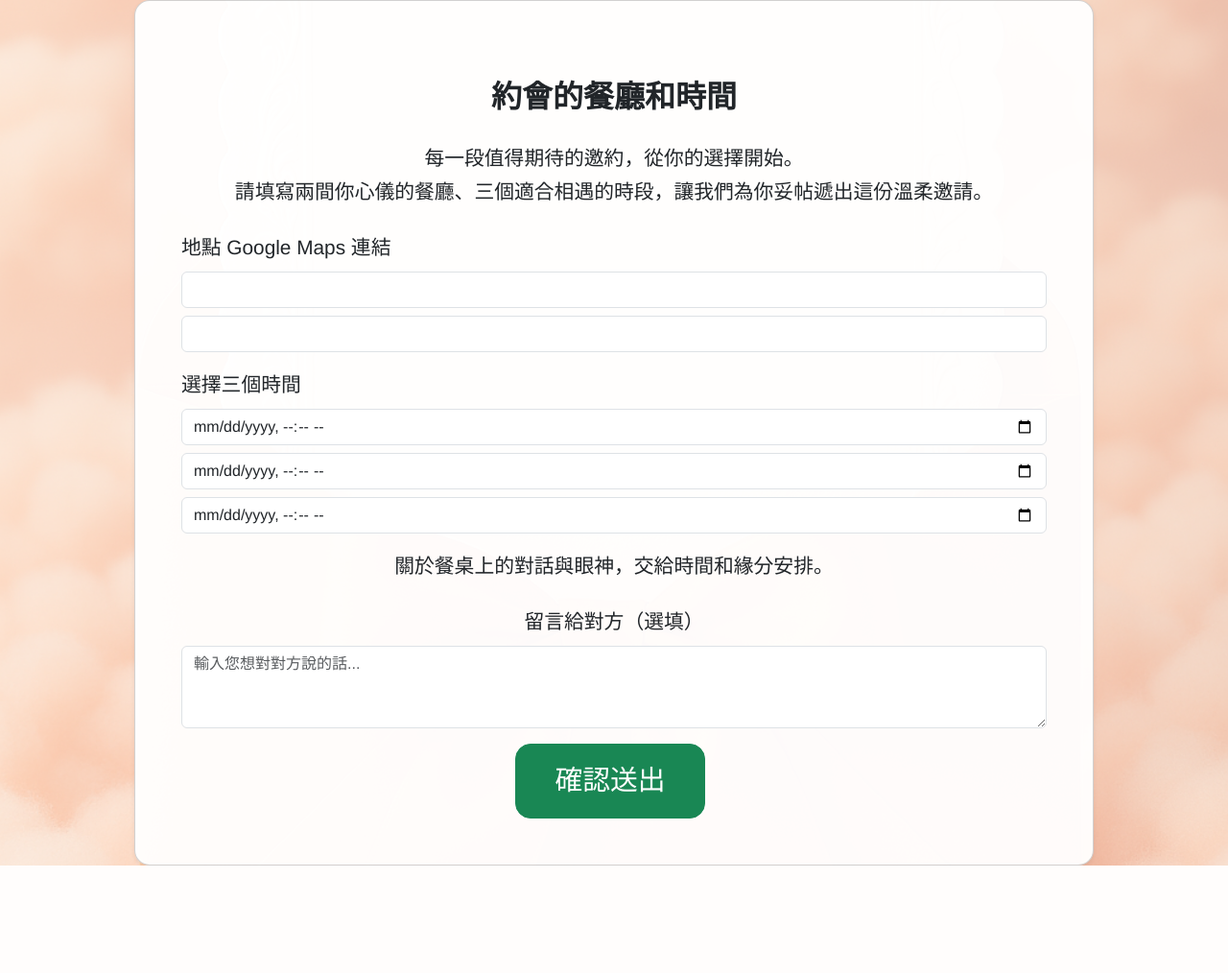
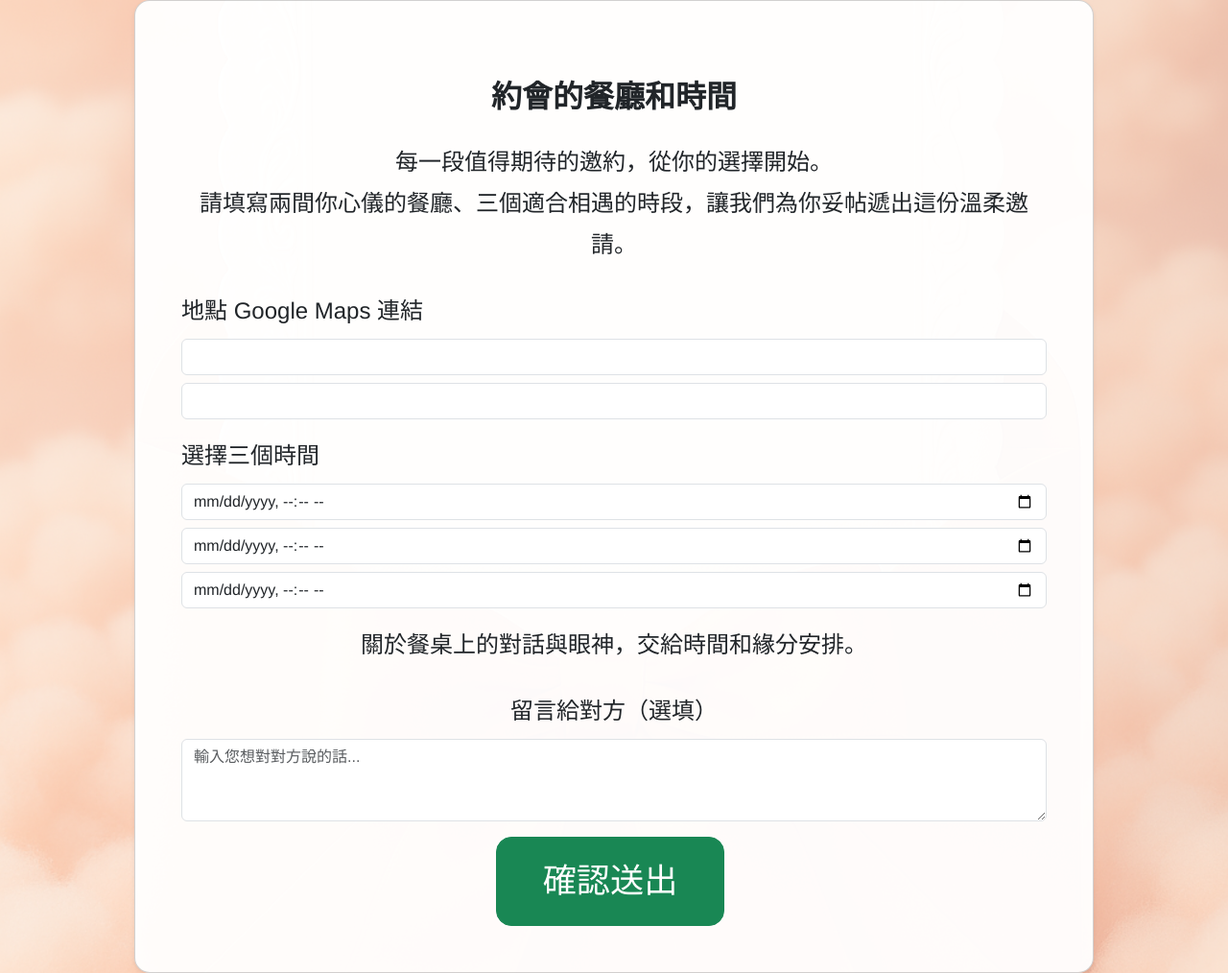
Before and after one commit to citylovecommunity/linebot, a Flask app: page /rest_r1 in a window 1280 px wide. Shown: the whole page at 96% size. Before the commit the page ends 902 px from the top, so only its background shows below. Run offline with Flask 3, Linux system fonts and the light colour scheme; some libraries are stand-ins or nearby versions.

Commit message:
再大！

```diff
--- a/form_app/static/style.css
+++ b/form_app/static/style.css
@@ -8,9 +8,9 @@ body {
     align-items: center;
     justify-content: center;
     font-family: "Helvetica Neue", sans-serif;
-    font-size: 1.5rem;
-    /* bigger base font on phones (~24px) */
-    line-height: 1.7;
+    font-size: 2rem;
+    /* very big base font on phones (~32px) */
+    line-height: 1.8;
     margin: 0;
     position: relative;
 }
@@ -53,19 +53,19 @@ h3 {
     font-weight: 600;
     line-height: 1.3;
     margin-top: 2rem;
-    margin-bottom: 1.8rem;
+    margin-bottom: 2rem;
 }
 
 p {
     margin-top: 0.5rem;
-    margin-bottom: 1.4rem;
-    line-height: 1.7;
+    margin-bottom: 1.6rem;
+    line-height: 1.8;
 }
 
 .card-title {
-    font-size: 2.8rem;
-    /* bigger on phones */
-    margin-bottom: 2rem;
+    font-size: 3.5rem;
+    /* very big on phones */
+    margin-bottom: 2.5rem;
 }
 
 .card-text,
@@ -73,9 +73,9 @@ label,
 input,
 textarea,
 button {
-    font-size: 1.8rem;
-    /* bigger text and inputs on phones */
-    line-height: 1.7;
+    font-size: 2.2rem;
+    /* big text and inputs on phones */
+    line-height: 1.8;
 }
 
 /* Lock section */
@@ -92,13 +92,13 @@ button {
 /* Responsive scaling - smaller fonts on tablets/desktops */
 @media (min-width: 768px) {
     body {
-        font-size: 1.2rem;
-        /* smaller base font on bigger screens */
+        font-size: 1.4rem;
+        /* moderate base font on bigger screens */
         line-height: 1.6;
     }
 
     .card-title {
-        font-size: 2.2rem;
+        font-size: 2.5rem;
     }
 
     .card-text,
@@ -107,18 +107,18 @@ button {
     input,
     textarea,
     button {
-        font-size: 1.3rem;
+        font-size: 1.5rem;
     }
 
     .btn {
-        font-size: 1.3rem;
-        padding: 0.6rem 1.5rem;
+        font-size: 1.5rem;
+        padding: 0.7rem 1.8rem;
     }
 }
 
 .btn {
-    font-size: 1.8rem;
-    padding: 1rem 2.5rem;
+    font-size: 2.2rem;
+    padding: 1.2rem 3rem;
     border-radius: 1rem;
 }
 
--- a/form_app/templates/confirm_places.html
+++ b/form_app/templates/confirm_places.html
@@ -7,7 +7,7 @@
 
 <h4 class="card-title mb-4">請確認以下資訊</h4>
 <p>
-    {{first_word}}
+    {{first_word | safe}}
 </p>
 
 <p>
```
